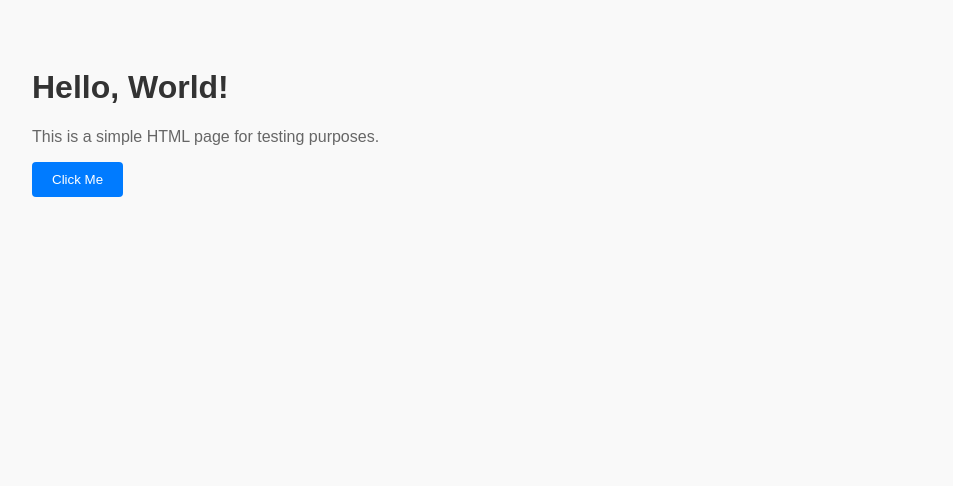
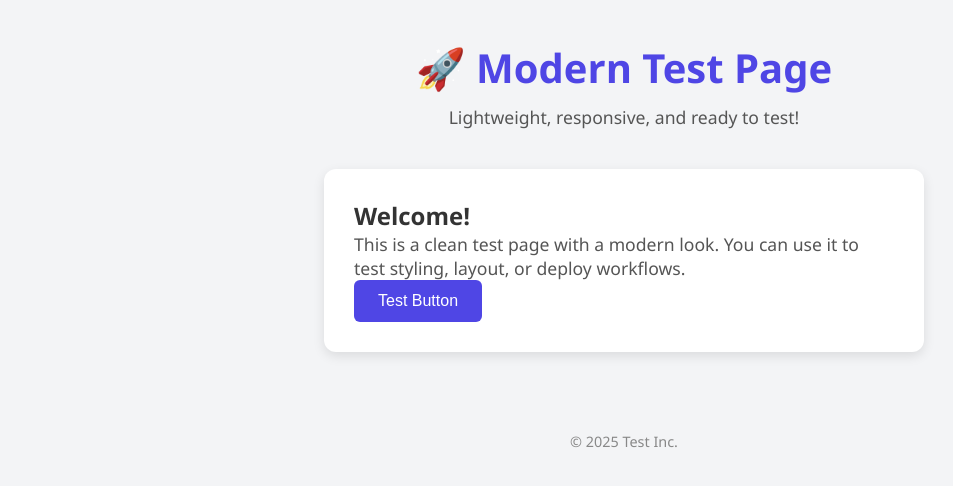
Before and after one commit to Jak0ps/mywebpage, a plain HTML site: page index.html in a window 1280 px wide. Shown: the whole page, without its empty margins (16-969 px from the left). Drawn offline with Linux system fonts and the light colour scheme.

Commit message:
Update index.html

```diff
--- a/index.html
+++ b/index.html
@@ -2,33 +2,96 @@
 <html lang="en">
 <head>
   <meta charset="UTF-8">
-  <title>Test Page</title>
+  <title>Modern Test Page</title>
+  <meta name="viewport" content="width=device-width, initial-scale=1.0">
   <style>
+    :root {
+      --primary-color: #4f46e5;
+      --text-color: #333;
+      --bg-color: #f3f4f6;
+      --card-bg: white;
+    }
+
+    * {
+      box-sizing: border-box;
+      margin: 0;
+      padding: 0;
+    }
+
     body {
-      font-family: Arial, sans-serif;
-      padding: 40px;
-      background-color: #f9f9f9;
+      font-family: 'Segoe UI', sans-serif;
+      background-color: var(--bg-color);
+      color: var(--text-color);
+      display: flex;
+      flex-direction: column;
+      align-items: center;
+      padding: 40px 20px;
     }
+
+    header {
+      text-align: center;
+      margin-bottom: 40px;
+    }
+
     h1 {
-      color: #333;
+      color: var(--primary-color);
+      font-size: 2.5rem;
+      margin-bottom: 10px;
     }
+
     p {
-      color: #666;
+      font-size: 1.1rem;
+      color: #555;
     }
+
+    .card {
+      background-color: var(--card-bg);
+      border-radius: 12px;
+      box-shadow: 0 4px 12px rgba(0,0,0,0.1);
+      max-width: 600px;
+      width: 100%;
+      padding: 30px;
+      margin-bottom: 20px;
+    }
+
     button {
-      padding: 10px 20px;
-      background-color: #007bff;
+      background-color: var(--primary-color);
       color: white;
       border: none;
-      border-radius: 4px;
+      padding: 12px 24px;
+      border-radius: 6px;
+      font-size: 1rem;
+      cursor: pointer;
+      transition: background 0.3s ease;
+    }
+
+    button:hover {
+      background-color: #3730a3;
+    }
+
+    footer {
+      margin-top: 60px;
+      font-size: 0.9rem;
+      color: #888;
     }
   </style>
 </head>
 <body>
 
-  <h1>Hello, World!</h1>
-  <p>This is a simple HTML page for testing purposes.</p>
-  <button onclick="alert('Button clicked!')">Click Me</button>
+  <header>
+    <h1>🚀 Modern Test Page</h1>
+    <p>Lightweight, responsive, and ready to test!</p>
+  </header>
+
+  <div class="card">
+    <h2>Welcome!</h2>
+    <p>This is a clean test page with a modern look. You can use it to test styling, layout, or deploy workflows.</p>
+    <button onclick="alert('Button clicked!')">Test Button</button>
+  </div>
+
+  <footer>
+    &copy; 2025 Test Inc.
+  </footer>
 
 </body>
 </html>
```
